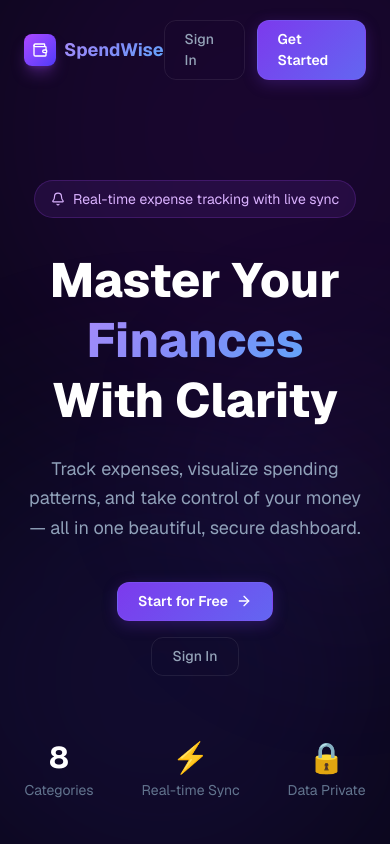
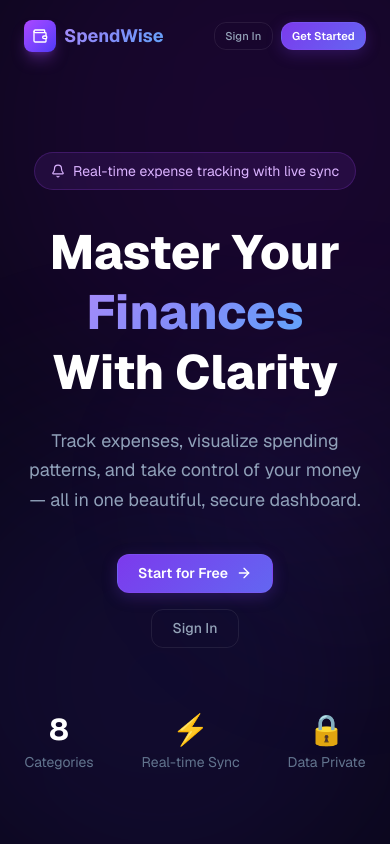
Before and after one commit to Satyaswarupa/Expence-tracker, a Next.js app: page / in a window 390 px wide. Shown: the top 844 px of the page. Built offline with nearby package versions, Linux system fonts and the light colour scheme; no server answers.

Commit message:
modify-ui

```diff
--- a/app/globals.css
+++ b/app/globals.css
@@ -211,3 +211,11 @@ input[type="date"]::-webkit-calendar-picker-indicator:hover {
   from { opacity: 0; transform: translateY(8px); }
   to { opacity: 1; transform: translateY(0); }
 }
+
+/* Landing page nav buttons — smaller on mobile */
+@media (max-width: 639px) {
+  .landing-nav-btn {
+    font-size: 0.7rem !important;
+    padding: 0.3rem 0.65rem !important;
+  }
+}
--- a/app/layout.js
+++ b/app/layout.js
@@ -2,8 +2,8 @@ import { Geist, Geist_Mono } from 'next/font/google'
 import './globals.css'
 import { AuthProvider } from '@/context/AuthContext'
 import { SocketProvider } from '@/context/SocketContext'
-import Navbar from '@/components/Navbar'
 import Sidebar from '@/components/Sidebar'
+import MainContent from '@/components/MainContent'
 
 const geistSans = Geist({ variable: '--font-geist-sans', subsets: ['latin'] })
 const geistMono = Geist_Mono({ variable: '--font-geist-mono', subsets: ['latin'] })
@@ -20,10 +20,7 @@ export default function RootLayout({ children }) {
         <AuthProvider>
           <SocketProvider>
             <Sidebar />
-            <div className="lg:pl-64">
-              <Navbar />
-              <main>{children}</main>
-            </div>
+            <MainContent>{children}</MainContent>
           </SocketProvider>
         </AuthProvider>
       </body>
--- a/app/page.js
+++ b/app/page.js
@@ -61,11 +61,11 @@ export default function LandingPage() {
           </div>
           <span className="font-bold text-lg gradient-text">SpendWise</span>
         </div>
-        <div className="flex items-center gap-3">
-          <Link href="/login" className="btn-ghost">
+        <div className="flex items-center gap-2 sm:gap-3">
+          <Link href="/login" className="btn-ghost landing-nav-btn">
             Sign In
           </Link>
-          <Link href="/signup" className="btn-primary">
+          <Link href="/signup" className="btn-primary landing-nav-btn">
             Get Started
           </Link>
         </div>
--- /dev/null
+++ b/components/MainContent.js
@@ -0,0 +1,14 @@
+'use client'
+
+import { useAuth } from '@/context/AuthContext'
+import Navbar from '@/components/Navbar'
+
+export default function MainContent({ children }) {
+  const { user } = useAuth()
+  return (
+    <div className={user ? 'lg:pl-64' : ''}>
+      <Navbar />
+      <main>{children}</main>
+    </div>
+  )
+}
```
